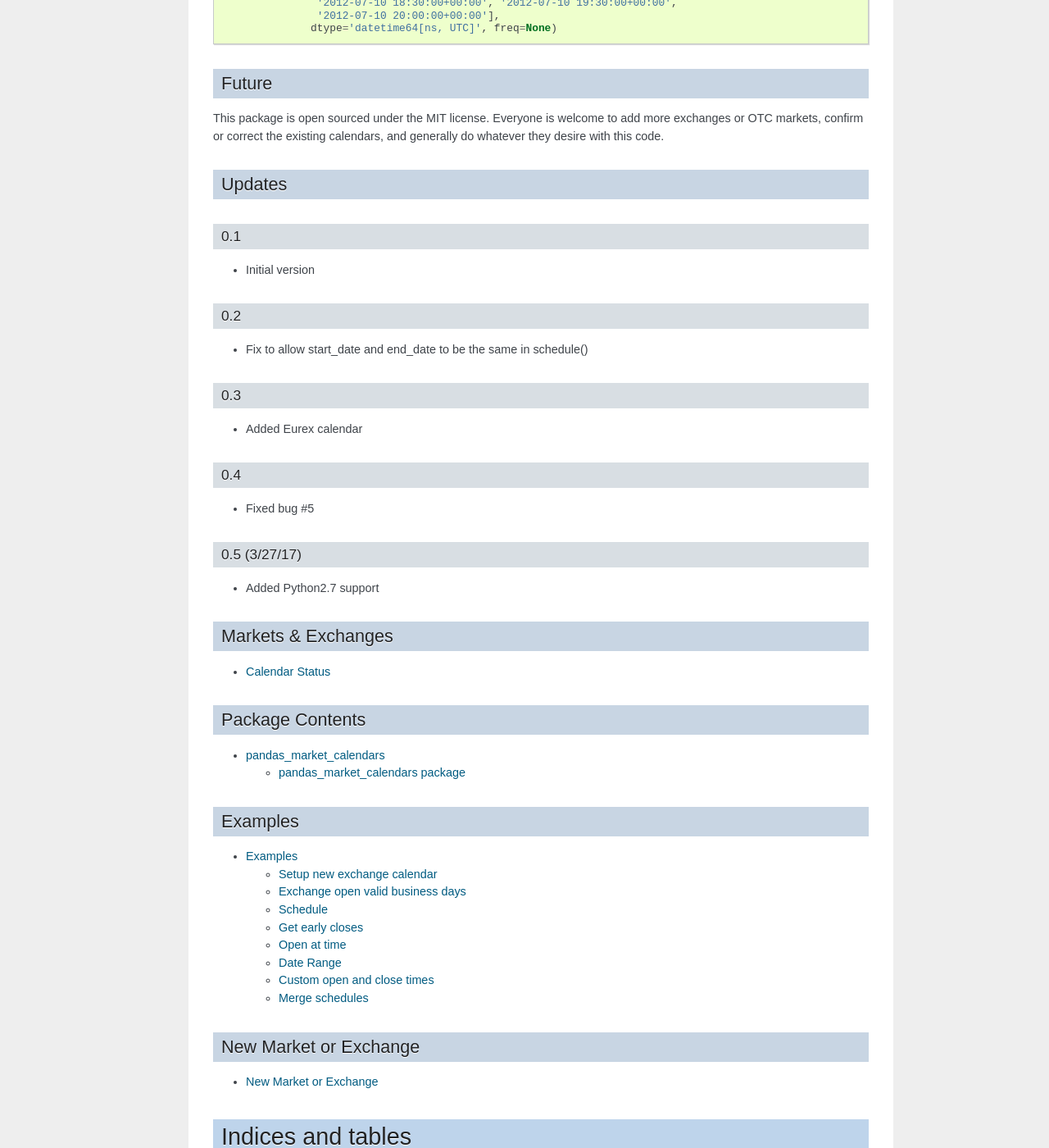
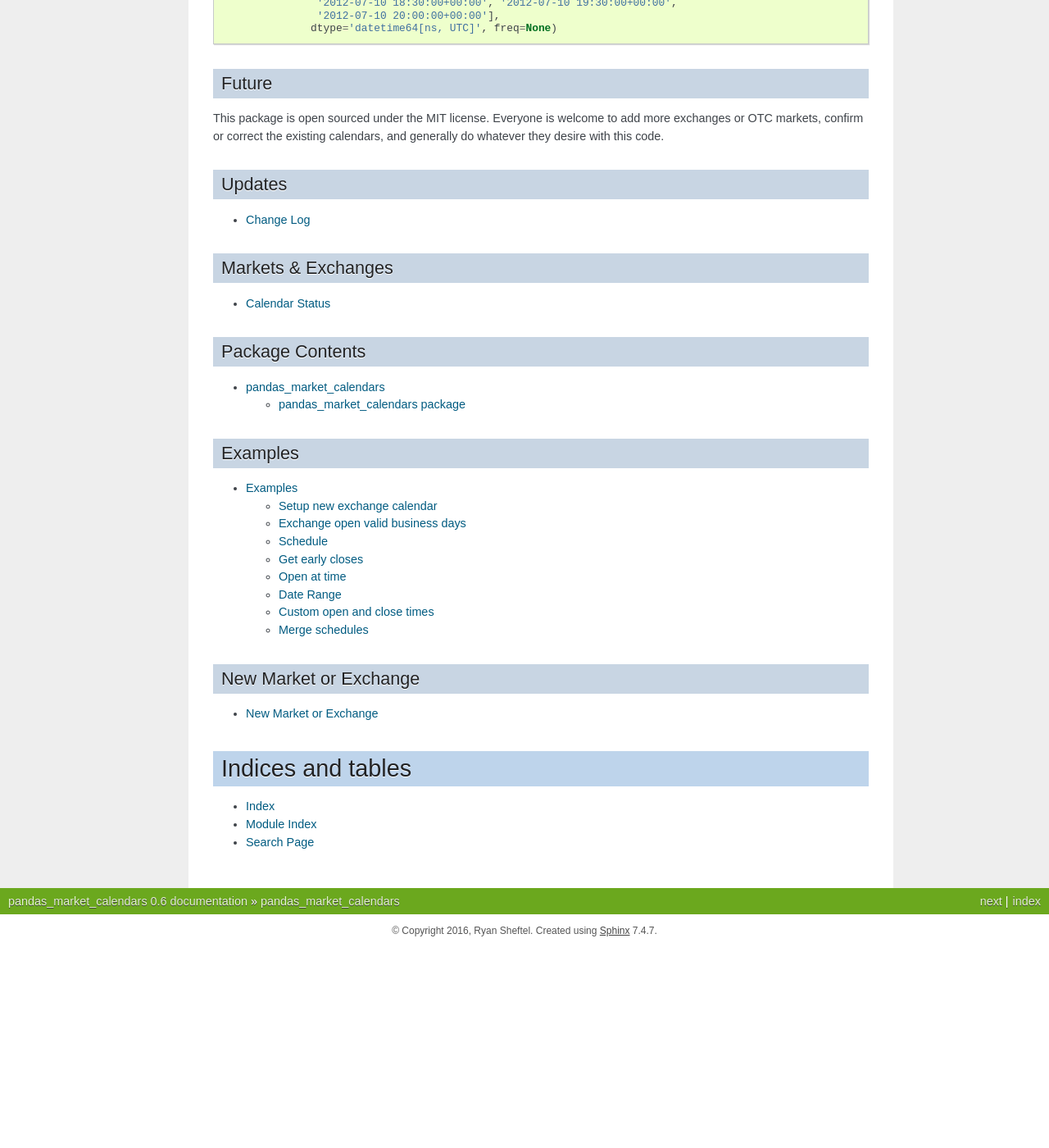
Before and after one commit to rsheftel/pandas_market_calendars, a Sphinx documentation site: the page built from docs/index.rst, in a window 1280 px wide and 1400 px high, scrolled down 1475 px. Shown: the whole window at 82% size. Built offline with Sphinx 7.4.7, drawn with Linux system fonts in a browser that asks for light colours; after the commit the page ends 2630 px from its top, so only the background shows below that; some of the changed text lies outside the part shown.

Commit message:
Update to version 0.6

```diff
--- a/README.rst
+++ b/README.rst
@@ -4,6 +4,9 @@ Market calendars to use with pandas for trading applications.
 
 .. image:: https://travis-ci.org/rsheftel/pandas_market_calendars.svg?branch=master
     :target: https://travis-ci.org/rsheftel/pandas_market_calendars
+
+.. image:: https://coveralls.io/repos/github/rsheftel/pandas_market_calendars/badge.svg?branch=master
+    :target: https://coveralls.io/github/rsheftel/pandas_market_calendars?branch=master
 
 Documentation
 -------------
--- a/docs/conf.py
+++ b/docs/conf.py
@@ -61,9 +61,9 @@ author = 'Ryan Sheftel'
 # built documents.
 #
 # The short X.Y version.
-version = '0.5'
+version = '0.6'
 # The full version, including alpha/beta/rc tags.
-release = '0.5'
+release = '0.6'
 
 # The language for content autogenerated by Sphinx. Refer to documentation
 # for a list of supported languages.
--- a/docs/index.rst
+++ b/docs/index.rst
@@ -139,25 +139,10 @@ or correct the existing calendars, and generally do whatever they desire with th
 
 Updates
 -------
-0.1
-~~~
-- Initial version
+.. toctree::
+   :maxdepth: 1
 
-0.2
-~~~
-- Fix to allow start_date and end_date to be the same in schedule()
-
-0.3
-~~~
-- Added Eurex calendar
-
-0.4
-~~~
-- Fixed bug #5
-
-0.5 (3/27/17)
-~~~~~~~~~~~~~
-- Added Python2.7 support
+   change_log.rst
 
 Markets & Exchanges
 -------------------
--- a/pandas_market_calendars/__init__.py
+++ b/pandas_market_calendars/__init__.py
@@ -17,7 +17,7 @@
 from .market_calendar import MarketCalendar
 from .calendar_utils import get_calendar, merge_schedules, date_range
 
-__version__ = "0.5"
+__version__ = "0.6"
 
 __all__ = [
     'MarketCalendar',
--- a/setup.py
+++ b/setup.py
@@ -18,7 +18,7 @@ with open(path.join(here, 'README.rst'), encoding='utf-8') as f:
 
 setup(
     name='pandas_market_calendars',
-    version='0.5',
+    version='0.6',
 
     description='Market and exchange trading calendars for pandas',
     long_description=long_description,
```
Also changed, not shown: docs/change_log.rst (added, +28 -0 lines).
